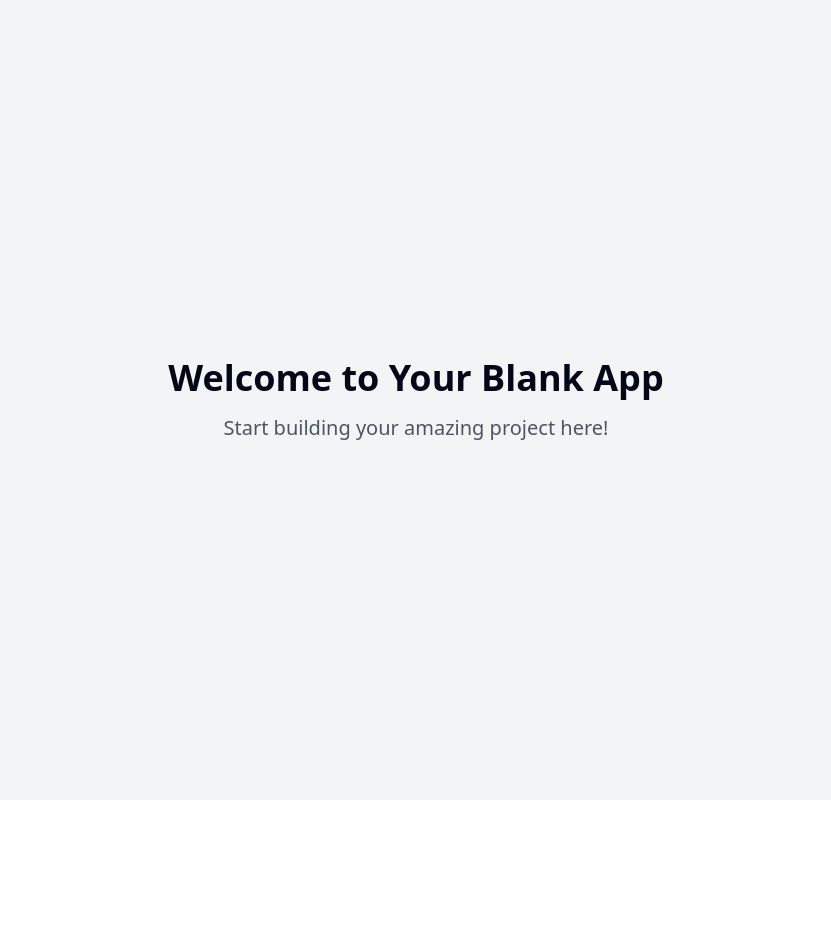
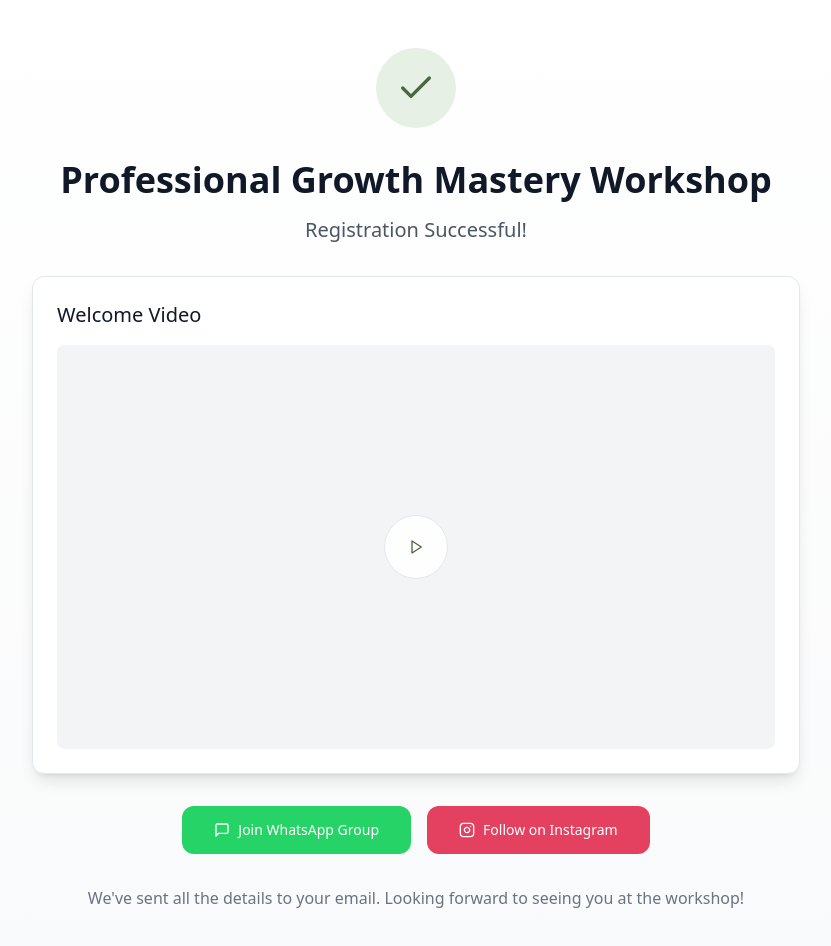
Before and after one commit to roboxoXd3/joyful-thankyou-portal, a React (Vite) app: page / in a window 1280 px wide. Shown: the top 946 px of the page, without its empty margins (224-1055 px from the left). Before the commit the page ends 800 px from the top, so only its background shows below. Built offline with nearby package versions, Linux system fonts and the light colour scheme.

Commit message:
Implement thankyou page design
This commit implements a thankyou page design for workshop registrations.  The page will display the workshop title, a success message, a free introductory video, a button to join a WhatsApp group, and a button to visit the Instagram page.

```diff
--- a/src/pages/Index.tsx
+++ b/src/pages/Index.tsx
@@ -1,14 +1,79 @@
-// Update this page (the content is just a fallback if you fail to update the page)
 
-const Index = () => {
+import { useState, useEffect } from "react";
+import { Check, MessageSquare, Instagram, Play } from "lucide-react";
+import { Button } from "@/components/ui/button";
+import { Card } from "@/components/ui/card";
+
+const ThankYouPage = () => {
+  const [isVisible, setIsVisible] = useState(false);
+
+  useEffect(() => {
+    setIsVisible(true);
+  }, []);
+
+  const workshopTitle = "Professional Growth Mastery Workshop"; // Replace with actual workshop title
+
   return (
-    <div className="min-h-screen flex items-center justify-center bg-gray-100">
-      <div className="text-center">
-        <h1 className="text-4xl font-bold mb-4">Welcome to Your Blank App</h1>
-        <p className="text-xl text-gray-600">Start building your amazing project here!</p>
+    <div className="min-h-screen bg-gradient-to-b from-white to-gray-50 px-4 py-12">
+      <div className="max-w-3xl mx-auto space-y-8">
+        {/* Success Icon */}
+        <div className={`text-center transform ${isVisible ? "animate-scale-up" : "opacity-0"}`}>
+          <div className="inline-flex items-center justify-center w-20 h-20 rounded-full bg-success-muted">
+            <Check className="w-10 h-10 text-success" />
+          </div>
+        </div>
+
+        {/* Title and Confirmation */}
+        <div className={`text-center space-y-4 ${isVisible ? "animate-fade-up" : "opacity-0"}`} style={{ animationDelay: "0.2s" }}>
+          <h1 className="text-4xl font-semibold text-gray-900">{workshopTitle}</h1>
+          <p className="text-xl text-gray-600">Registration Successful!</p>
+        </div>
+
+        {/* Video Card */}
+        <Card className={`p-6 bg-white shadow-lg rounded-xl ${isVisible ? "animate-fade-up" : "opacity-0"}`} style={{ animationDelay: "0.4s" }}>
+          <div className="space-y-4">
+            <h2 className="text-xl font-medium text-gray-900">Welcome Video</h2>
+            <div className="relative aspect-video bg-gray-100 rounded-lg overflow-hidden">
+              <div className="absolute inset-0 flex items-center justify-center">
+                <Button
+                  variant="outline"
+                  size="icon"
+                  className="w-16 h-16 rounded-full bg-white/90 hover:bg-white transition-colors"
+                  onClick={() => console.log("Play video")}
+                >
+                  <Play className="w-8 h-8 text-success" />
+                </Button>
+              </div>
+            </div>
+          </div>
+        </Card>
+
+        {/* Social Buttons */}
+        <div className={`flex flex-col sm:flex-row gap-4 justify-center ${isVisible ? "animate-fade-up" : "opacity-0"}`} style={{ animationDelay: "0.6s" }}>
+          <Button
+            className="bg-[#25D366] hover:bg-[#128C7E] text-white flex items-center gap-2 px-8 py-6 rounded-xl transition-transform hover:scale-105"
+            onClick={() => window.open("#", "_blank")}
+          >
+            <MessageSquare className="w-5 h-5" />
+            Join WhatsApp Group
+          </Button>
+
+          <Button
+            className="bg-[#E4405F] hover:bg-[#D62E54] text-white flex items-center gap-2 px-8 py-6 rounded-xl transition-transform hover:scale-105"
+            onClick={() => window.open("#", "_blank")}
+          >
+            <Instagram className="w-5 h-5" />
+            Follow on Instagram
+          </Button>
+        </div>
+
+        {/* Additional Information */}
+        <p className={`text-center text-gray-500 ${isVisible ? "animate-fade-up" : "opacity-0"}`} style={{ animationDelay: "0.8s" }}>
+          We've sent all the details to your email. Looking forward to seeing you at the workshop!
+        </p>
       </div>
     </div>
   );
 };
 
-export default Index;
+export default ThankYouPage;
--- a/tailwind.config.ts
+++ b/tailwind.config.ts
@@ -1,3 +1,4 @@
+
 import type { Config } from "tailwindcss";
 
 export default {
@@ -12,85 +13,87 @@ export default {
   theme: {
     container: {
       center: true,
-			padding: '2rem',
+      padding: "2rem",
       screens: {
-				'2xl': '1400px'
-			}
+        "2xl": "1400px",
+      },
     },
     extend: {
       colors: {
-				border: 'hsl(var(--border))',
-				input: 'hsl(var(--input))',
-				ring: 'hsl(var(--ring))',
-				background: 'hsl(var(--background))',
-				foreground: 'hsl(var(--foreground))',
+        success: {
+          DEFAULT: "#4A6741",
+          muted: "#E7F0E5",
+        },
+        border: "hsl(var(--border))",
+        input: "hsl(var(--input))",
+        ring: "hsl(var(--ring))",
+        background: "hsl(var(--background))",
+        foreground: "hsl(var(--foreground))",
         primary: {
-					DEFAULT: 'hsl(var(--primary))',
-					foreground: 'hsl(var(--primary-foreground))'
+          DEFAULT: "hsl(var(--primary))",
+          foreground: "hsl(var(--primary-foreground))",
         },
         secondary: {
-					DEFAULT: 'hsl(var(--secondary))',
-					foreground: 'hsl(var(--secondary-foreground))'
+          DEFAULT: "hsl(var(--secondary))",
+          foreground: "hsl(var(--secondary-foreground))",
         },
         destructive: {
-					DEFAULT: 'hsl(var(--destructive))',
-					foreground: 'hsl(var(--destructive-foreground))'
+          DEFAULT: "hsl(var(--destructive))",
+          foreground: "hsl(var(--destructive-foreground))",
         },
         muted: {
-					DEFAULT: 'hsl(var(--muted))',
-					foreground: 'hsl(var(--muted-foreground))'
+          DEFAULT: "hsl(var(--muted))",
+          foreground: "hsl(var(--muted-foreground))",
         },
         accent: {
-					DEFAULT: 'hsl(var(--accent))',
-					foreground: 'hsl(var(--accent-foreground))'
+          DEFAULT: "hsl(var(--accent))",
+          foreground: "hsl(var(--accent-foreground))",
         },
         popover: {
-					DEFAULT: 'hsl(var(--popover))',
-					foreground: 'hsl(var(--popover-foreground))'
+          DEFAULT: "hsl(var(--popover))",
+          foreground: "hsl(var(--popover-foreground))",
         },
         card: {
-					DEFAULT: 'hsl(var(--card))',
-					foreground: 'hsl(var(--card-foreground))'
+          DEFAULT: "hsl(var(--card))",
+          foreground: "hsl(var(--card-foreground))",
         },
-				sidebar: {
-					DEFAULT: 'hsl(var(--sidebar-background))',
-					foreground: 'hsl(var(--sidebar-foreground))',
-					primary: 'hsl(var(--sidebar-primary))',
-					'primary-foreground': 'hsl(var(--sidebar-primary-foreground))',
-					accent: 'hsl(var(--sidebar-accent))',
-					'accent-foreground': 'hsl(var(--sidebar-accent-foreground))',
-					border: 'hsl(var(--sidebar-border))',
-					ring: 'hsl(var(--sidebar-ring))'
-				}
-			},
-			borderRadius: {
-				lg: 'var(--radius)',
-				md: 'calc(var(--radius) - 2px)',
-				sm: 'calc(var(--radius) - 4px)'
       },
       keyframes: {
-				'accordion-down': {
-					from: {
-						height: '0'
+        "fade-up": {
+          "0%": {
+            opacity: "0",
+            transform: "translateY(10px)",
           },
-					to: {
-						height: 'var(--radix-accordion-content-height)'
-					}
+          "100%": {
+            opacity: "1",
+            transform: "translateY(0)",
           },
-				'accordion-up': {
-					from: {
-						height: 'var(--radix-accordion-content-height)'
         },
-					to: {
-						height: '0'
-					}
-				}
+        "fade-in": {
+          "0%": {
+            opacity: "0",
+          },
+          "100%": {
+            opacity: "1",
+          },
+        },
+        "scale-up": {
+          "0%": {
+            transform: "scale(0.95)",
+            opacity: "0",
+          },
+          "100%": {
+            transform: "scale(1)",
+            opacity: "1",
+          },
+        },
       },
       animation: {
-				'accordion-down': 'accordion-down 0.2s ease-out',
-				'accordion-up': 'accordion-up 0.2s ease-out'
-			}
-		}
+        "fade-up": "fade-up 0.5s ease-out forwards",
+        "fade-in": "fade-in 0.5s ease-out forwards",
+        "scale-up": "scale-up 0.5s ease-out forwards",
+      },
+    },
   },
   plugins: [require("tailwindcss-animate")],
 } satisfies Config;
```
Lines whose indentation alone changed are shown as unchanged.
